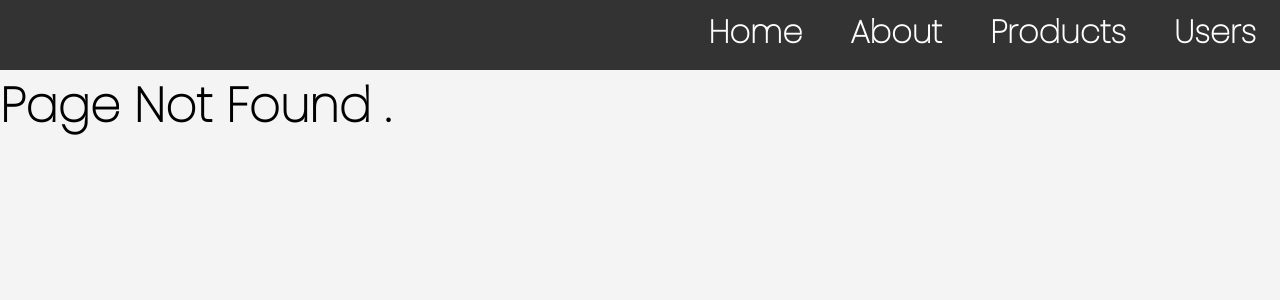
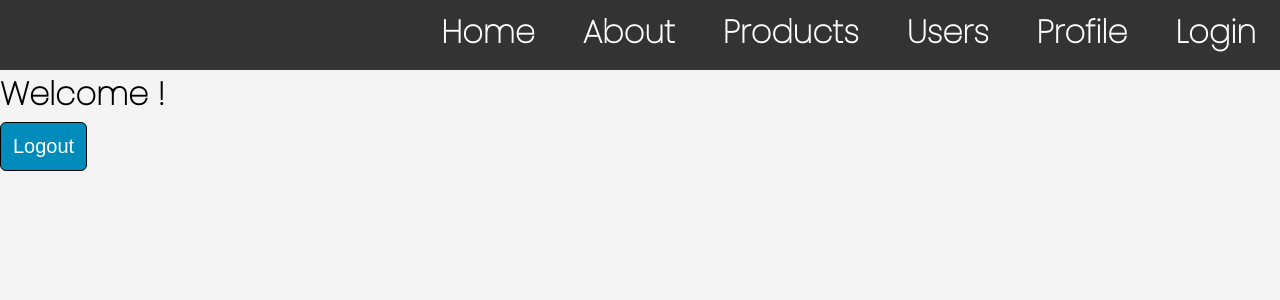
Before and after one commit to mharham75/react-router-basics-v6, a React (Create React App) app: page /profile in a window 1280 px wide. Before the commit this address had no page. Shown: the top 300 px of the page. Built offline with nearby package versions, Linux system fonts and the light colour scheme.

Commit message:
added login/logout plus context api

```diff
--- a/src/App.js
+++ b/src/App.js
@@ -13,9 +13,12 @@
 import Users from './components/Users'
 import UserDetails from './components/UserDetails'
 import Admin from './components/Admin'
+import Profile from './components/Profile'
 
 //styles
 import './App.css';
+import { AuthProvider } from './components/auth';
+import Login from './components/Login';
 
 //Lazy Loading About
 const LazyAbout = React.lazy( () => import('./components/About'))
@@ -23,6 +26,7 @@
 
 function App() {
   return (
+    <AuthProvider>
     <div className="App">
       <Navbar />
       <Routes>
@@ -30,7 +34,8 @@
         <Route path='about' element={
           <React.Suspense fallback='Loading...'>
             <LazyAbout />
-          </React.Suspense>} />
+          </React.Suspense>}
+        />
         <Route path='order-summary' element={<OrderSummary />} />
         <Route path='products' element={<Products />}>
           <Route index element={<Featured />} />
@@ -41,9 +46,12 @@
           <Route path=':userid' element={<UserDetails />} />
           <Route path='admin' element={<Admin />} />
         </Route>
+        <Route path='profile' element={<Profile />}/>
+        <Route path='login' element={<Login />}/>
         <Route path='*' element={<NoMatch />} />
       </Routes>
     </div>
+    </AuthProvider>
   );
 }
 
--- /dev/null
+++ b/src/components/Login.js
@@ -0,0 +1,28 @@
+import React, { useState } from 'react'
+import { useNavigate } from 'react-router-dom'
+import { useAuth } from './auth'
+
+const Login = () => {
+
+    const [user,setUser] = useState()
+    const auth = useAuth()
+
+    const navigate = useNavigate()
+
+    const handleLogin = () => {
+        auth.login(user)
+        navigate('/')
+    }
+
+  return (
+    <>
+        <label>
+            Username :
+            <input type="text" onChange={ e => setUser(e.target.value)} />
+        </label>
+        <button onClick={handleLogin}>Login</button>
+    </>
+  )
+}
+
+export default Login
--- a/src/components/Navbar.js
+++ b/src/components/Navbar.js
@@ -2,8 +2,11 @@
 import { Link } from 'react-router-dom'
 
 import '../App.css'
+import { useAuth } from './auth'
 
 const Navbar = () => {
+
+  const auth = useAuth()
 
   return (
     <nav className='nav'>
@@ -12,6 +15,10 @@
             <Link to="about"><li>About</li></Link>
             <Link to="products"><li>Products</li></Link>
             <Link to="users"><li>Users</li></Link>
+            <Link to="profile"><li>Profile</li></Link>
+            {
+              !auth.user && <Link to="login"><li>Login</li></Link>
+            }
         </ul>
     </nav>
   )
--- /dev/null
+++ b/src/components/Profile.js
@@ -0,0 +1,25 @@
+import React from 'react'
+import { useNavigate } from 'react-router-dom'
+import { Navigate } from 'react-router-dom'
+import { useAuth } from './auth'
+
+const Profile = () => {
+
+    const auth = useAuth()
+
+    const navigate = useNavigate()
+
+    const handleLogout = () => {
+        auth.logout()
+        navigate('/')
+    }
+
+  return (
+    <>
+        <p>Welcome {auth.user}!</p>
+        <button onClick={handleLogout}>Logout</button>
+    </>
+  )
+}
+
+export default Profile
--- /dev/null
+++ b/src/components/auth.js
@@ -0,0 +1,24 @@
+import React from "react";
+import { createContext, useContext } from "react";
+
+const AuthContext = createContext(null)
+
+export const AuthProvider = ({children}) => {
+    const[user,setUser] = React.useState(null)
+
+    const login = user => {
+        setUser(user)
+    }
+
+    const logout = () => {
+        setUser(null)
+    }
+
+    return <AuthContext.Provider value={{user,login,logout}}>
+        {children}
+    </AuthContext.Provider>
+}
+
+export const useAuth = () => {
+    return useContext(AuthContext)
+}
```
